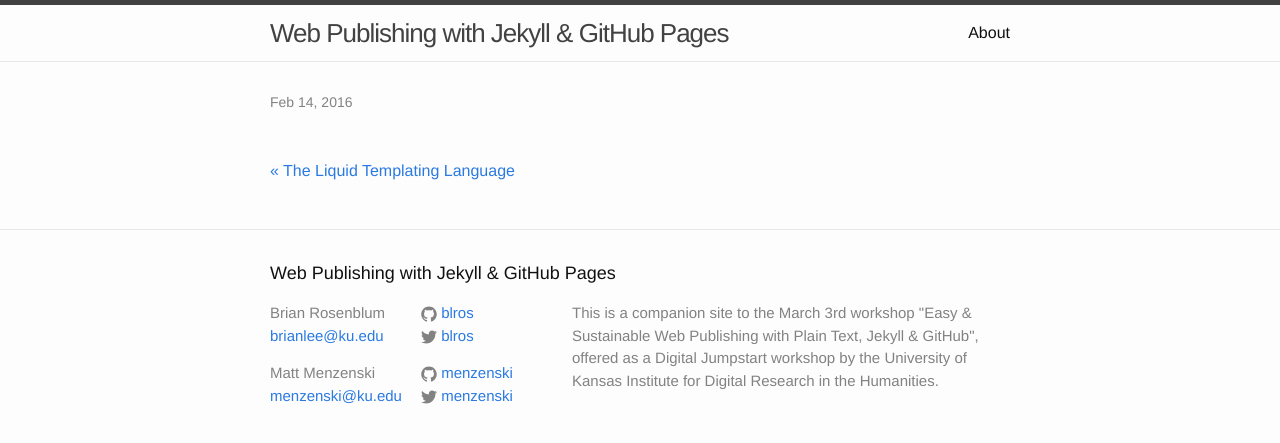
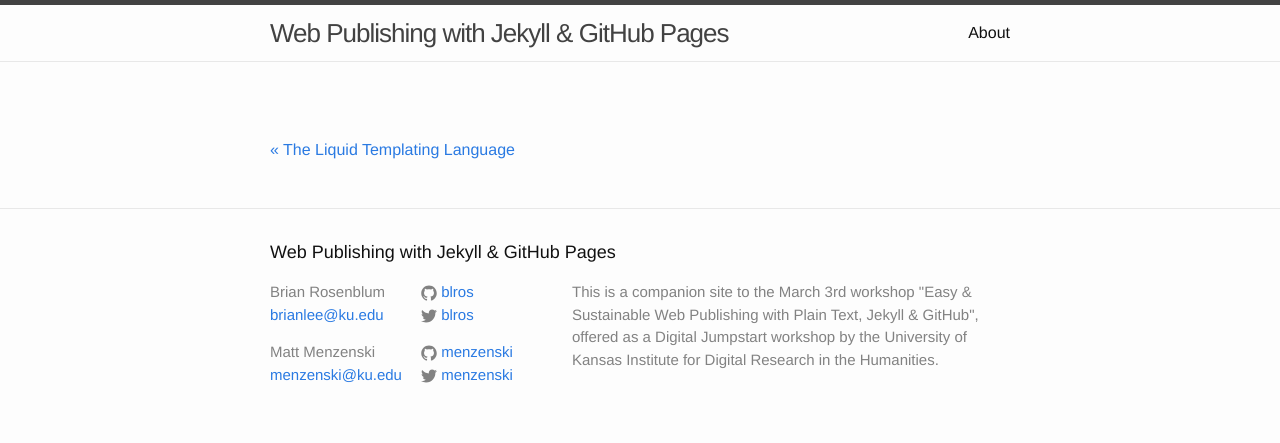
Before and after one commit to menzenski/idrh-static-site-workshop, a Jekyll site: the page built from _posts/2016-02-15-jekyll-on-the-desktop.md, in a window 1280 px wide. Shown: the top 443 px of the page. Built offline with Jekyll 4.4.1, drawn with Linux system fonts in a browser that asks for light colours.

Commit message:
Update post.html

```diff
--- a/_layouts/post.html
+++ b/_layouts/post.html
@@ -5,11 +5,11 @@ layout: default
 
   <header class="post-header">
 <!--    <h1 class="post-title" itemprop="name headline">{{ page.title }}</h1> -->
-    <p class="post-meta"><time
+<!--    <p class="post-meta"><time
     datetime="{{ page.date | date_to_xmlschema }}"
     itemprop="datePublished">{{ page.date | date: "%b %-d, %Y" }}</time>{% if page.author %} • <span itemprop="author" itemscope
         itemtype="http://schema.org/Person"><span
-            itemprop="name">{{ page.author }}</span></span>{% endif %}</p>
+            itemprop="name">{{ page.author }}</span></span>{% endif %}</p> -->
   </header>
 
   <div class="post-content" itemprop="articleBody">
```
